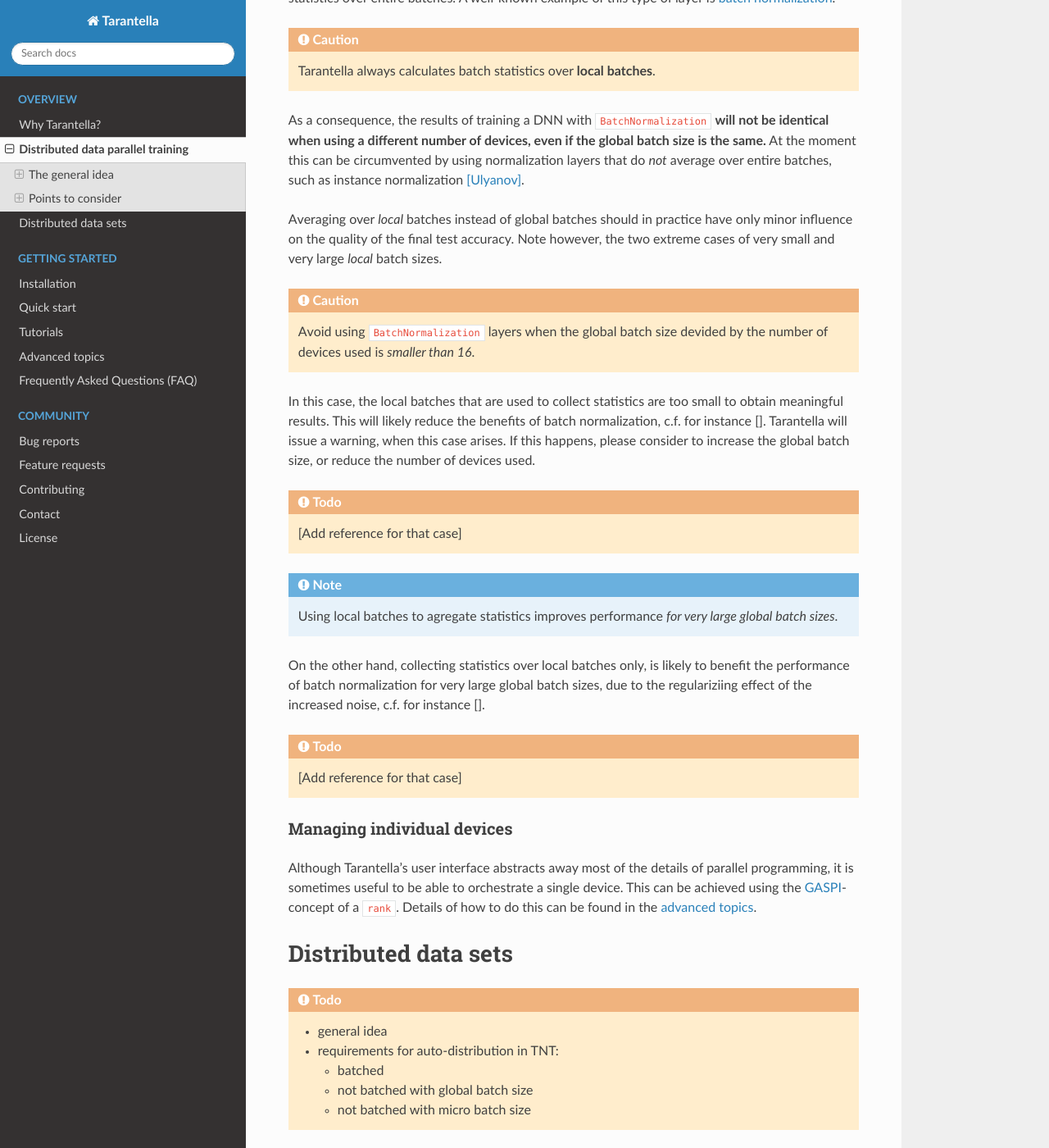
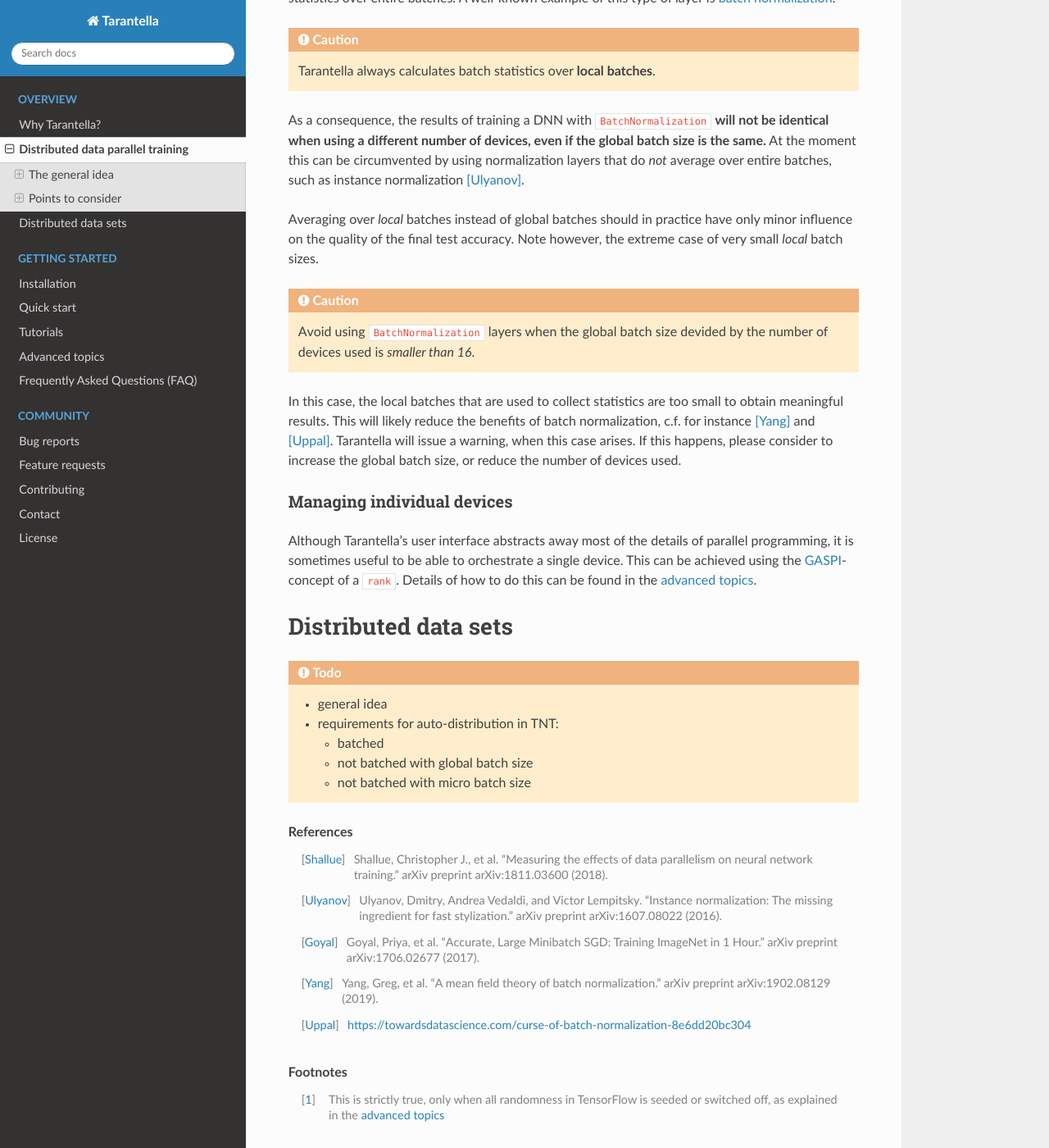
Before and after one commit to cc-hpc-itwm/tarantella, a Sphinx documentation site: the page built from docs/source/data_parallel.rst, in a window 1280 px wide and 1400 px high, scrolled down 2204 px. Shown: the whole window at 82% size. Built offline with Sphinx 7.4.7 and the Read the Docs theme 2.0.0, drawn with Linux system fonts in a browser that asks for light colours.

Commit message:
docs: add reference for BatchNorm with small batch size & delete large batch size case

```diff
--- a/docs/source/data_parallel.rst
+++ b/docs/source/data_parallel.rst
@@ -126,7 +126,7 @@ do *not* average over entire batches, such as instance normalization
 
 Averaging over *local* batches instead of global batches should in practice
 have only minor influence on the quality of the final test accuracy.
-Note however, the two extreme cases of very small and very large *local* batch sizes.
+Note however, the extreme case of very small *local* batch sizes.
 
 .. caution::
 
@@ -135,28 +135,10 @@ Note however, the two extreme cases of very small and very large *local* batch s
 
 In this case, the local batches that are used to collect statistics are
 too small to obtain meaningful results. This will likely reduce the
-benefits of batch normalization, c.f. for instance [].
+benefits of batch normalization, c.f. for instance [Yang]_ and [Uppal]_.
 Tarantella will issue a warning, when this case arises.
 If this happens, please consider to increase the global batch size,
 or reduce the number of devices used.
-
-.. todo::
-
-  [Add reference for that case]
-
-.. note::
-
-   Using local batches to agregate statistics improves performance
-   *for very large global batch sizes*.
-
-On the other hand, collecting statistics over local batches only,
-is likely to benefit the performance of batch normalization for
-very large global batch sizes, due to the regulariziing effect of the
-increased noise, c.f. for instance [].
-
-.. todo::
-
-  [Add reference for that case]
 
 Managing individual devices
 ^^^^^^^^^^^^^^^^^^^^^^^^^^^
@@ -188,6 +170,10 @@ Distributed data sets
 
 .. [Goyal] Goyal, Priya, et al. "Accurate, Large Minibatch SGD: Training ImageNet in 1 Hour." arXiv preprint arXiv:1706.02677 (2017).
 
+.. [Yang] Yang, Greg, et al. "A mean field theory of batch normalization." arXiv preprint arXiv:1902.08129 (2019).
+
+.. [Uppal] https://towardsdatascience.com/curse-of-batch-normalization-8e6dd20bc304
+
 .. rubric:: Footnotes
 
 .. [#footnote_random_seeds] This is strictly true, only when all randomness in TensorFlow is
```
